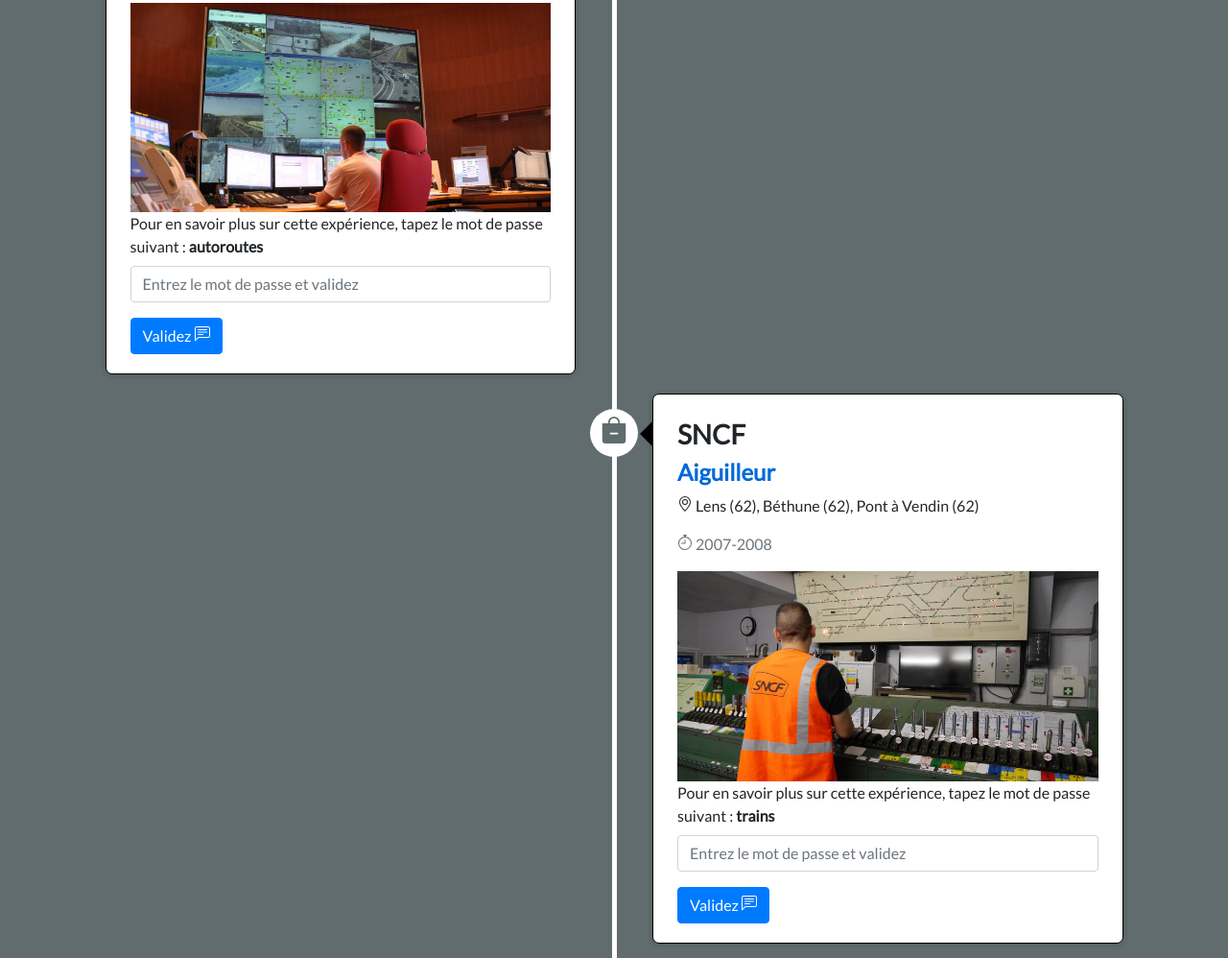
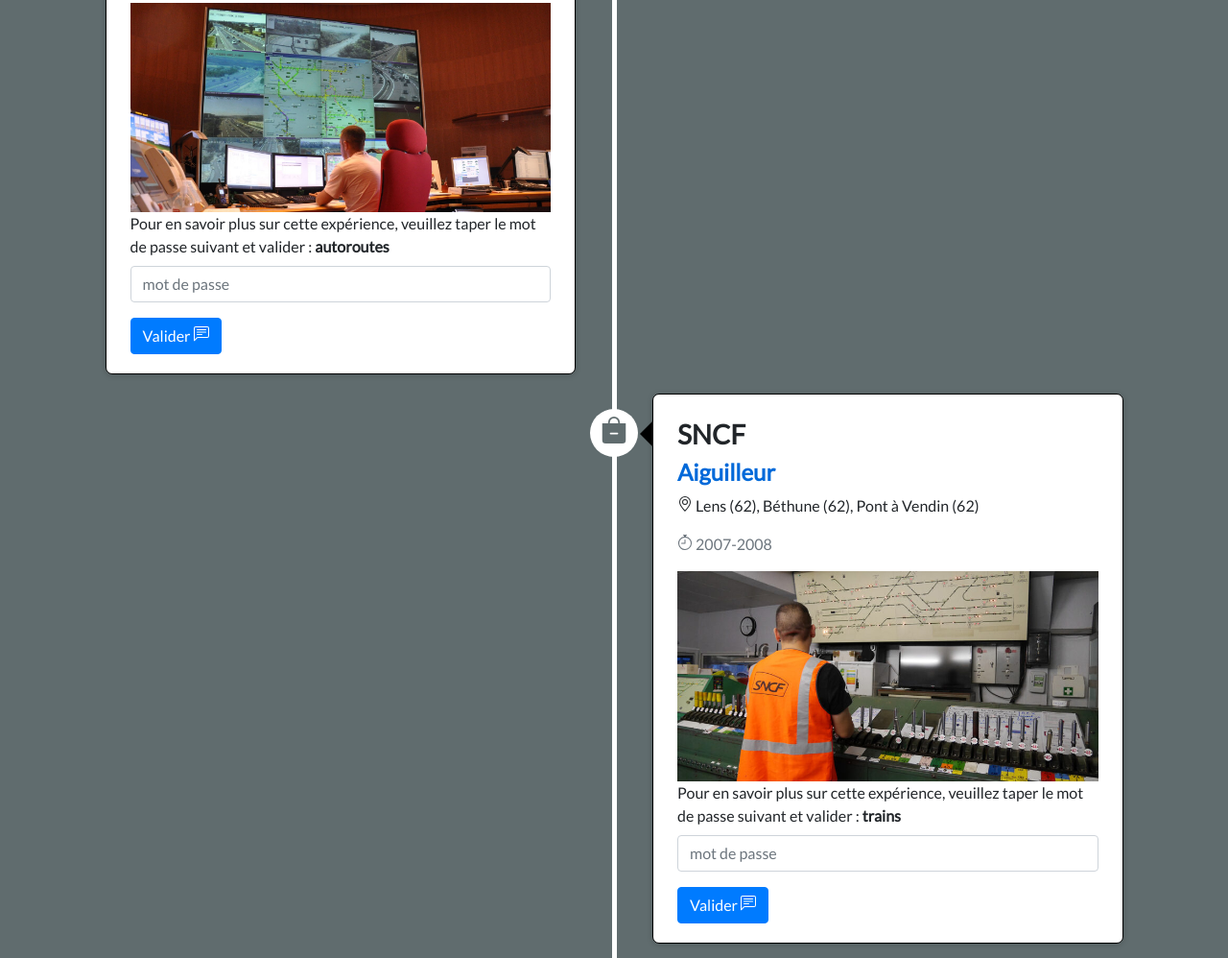
Before and after one commit to Alexandre-Vermelle/CV-numerique-2, a plain HTML site: page index.html in a window 1280 px wide. Shown: the part 1702-2700 px from the top of the page at 96% size. Drawn offline with nearby package versions, Linux system fonts and the light colour scheme.

Commit message:
mise à jour

```diff
--- a/index.html
+++ b/index.html
@@ -93,8 +93,8 @@
                                 </div>
                            </div>
                            <div class="progress">
-                               <div class="progress-bar progress-bar-striped progress-bar-animated" role="progressbar" aria-valuenow="20" aria-valuemin="0" aria-valuemax="20" style="width:20%;">
-                                  <h5>PHP 20%</h5>
+                               <div class="progress-bar progress-bar-striped progress-bar-animated" role="progressbar" aria-valuenow="50" aria-valuemin="0" aria-valuemax="50" style="width:50%;">
+                                  <h5>WORDPRESS 50%</h5>
                                </div>
                            </div>
                            <div class="progress">
@@ -142,10 +142,10 @@
                                         <div class="timeline-body">
                                             <div class="form-group">
                                                 <img src="assets/img/pc-autoroutes.jpg" />
-                                                <label>Pour en savoir plus sur cette expérience, tapez le mot de passe suivant : <strong>autoroutes</strong></label>
-                                                <input type="text" id="sanefPassword" class="form-control" placeholder="Entrez le mot de passe et validez">
+                                                <label>Pour en savoir plus sur cette expérience, veuillez taper le mot de passe suivant et valider : <strong>autoroutes</strong></label>
+                                                <input type="text" id="sanefPassword" class="form-control" placeholder="mot de passe">
                                             </div>
-                                            <button type="submit" class="btn btn-primary" id="sanefPasswordSubmit" onclick= "sanefPasswordSubmit ()">Validez <svg width="1em" height="1em" viewBox="0 0 16 16" class="bi bi-chat-left-text" fill="currentColor" xmlns="http://www.w3.org/2000/svg">
+                                            <button type="submit" class="btn btn-primary" id="sanefPasswordSubmit" onclick= "sanefPasswordSubmit ()">Valider <svg width="1em" height="1em" viewBox="0 0 16 16" class="bi bi-chat-left-text" fill="currentColor" xmlns="http://www.w3.org/2000/svg">
                                                 <path fill-rule="evenodd" d="M14 1H2a1 1 0 0 0-1 1v11.586l2-2A2 2 0 0 1 4.414 11H14a1 1 0 0 0 1-1V2a1 1 0 0 0-1-1zM2 0a2 2 0 0 0-2 2v12.793a.5.5 0 0 0 .854.353l2.853-2.853A1 1 0 0 1 4.414 12H14a2 2 0 0 0 2-2V2a2 2 0 0 0-2-2H2z"/>
                                                 <path fill-rule="evenodd" d="M3 3.5a.5.5 0 0 1 .5-.5h9a.5.5 0 0 1 0 1h-9a.5.5 0 0 1-.5-.5zM3 6a.5.5 0 0 1 .5-.5h9a.5.5 0 0 1 0 1h-9A.5.5 0 0 1 3 6zm0 2.5a.5.5 0 0 1 .5-.5h5a.5.5 0 0 1 0 1h-5a.5.5 0 0 1-.5-.5z"/>
                                             </svg></button>
@@ -174,10 +174,10 @@
                                         <div class="timeline-body">
                                             <div class="form-group">
                                                 <img src="assets/img/aiguilleur.jpg" />
-                                                <label>Pour en savoir plus sur cette expérience, tapez le mot de passe suivant : <strong>trains</strong></label>
-                                                <input type="text" id="sncfPassword" class="form-control" placeholder="Entrez le mot de passe et validez">
+                                                <label>Pour en savoir plus sur cette expérience, veuillez taper le mot de passe suivant et valider : <strong>trains</strong></label>
+                                                <input type="text" id="sncfPassword" class="form-control" placeholder="mot de passe">
                                             </div>
-                                            <button type="submit" class="btn btn-primary" id="sncfPasswordSubmit" onclick= "sncfPasswordSubmit ()">Validez <svg width="1em" height="1em" viewBox="0 0 16 16" class="bi bi-chat-left-text" fill="currentColor" xmlns="http://www.w3.org/2000/svg">
+                                            <button type="submit" class="btn btn-primary" id="sncfPasswordSubmit" onclick= "sncfPasswordSubmit ()">Valider <svg width="1em" height="1em" viewBox="0 0 16 16" class="bi bi-chat-left-text" fill="currentColor" xmlns="http://www.w3.org/2000/svg">
                                                 <path fill-rule="evenodd" d="M14 1H2a1 1 0 0 0-1 1v11.586l2-2A2 2 0 0 1 4.414 11H14a1 1 0 0 0 1-1V2a1 1 0 0 0-1-1zM2 0a2 2 0 0 0-2 2v12.793a.5.5 0 0 0 .854.353l2.853-2.853A1 1 0 0 1 4.414 12H14a2 2 0 0 0 2-2V2a2 2 0 0 0-2-2H2z"/>
                                                 <path fill-rule="evenodd" d="M3 3.5a.5.5 0 0 1 .5-.5h9a.5.5 0 0 1 0 1h-9a.5.5 0 0 1-.5-.5zM3 6a.5.5 0 0 1 .5-.5h9a.5.5 0 0 1 0 1h-9A.5.5 0 0 1 3 6zm0 2.5a.5.5 0 0 1 .5-.5h5a.5.5 0 0 1 0 1h-5a.5.5 0 0 1-.5-.5z"/>
                                               </svg></button>
@@ -206,10 +206,10 @@
                                             <div class="timeline-body">
                                                 <div class="form-group">
                                                     <img src="assets/img/formateur.jpg" />
-                                                    <label>Pour en savoir plus sur cette expérience, tapez le mot de passe suivant : <strong>formation</strong></label>
-                                                    <input type="text" id="formationPassword" class="form-control" placeholder="Entrez le mot de passe et validez">
+                                                    <label>Pour en savoir plus sur cette expérience, veuillez taper le mot de passe suivant et valider : <strong>formation</strong></label>
+                                                    <input type="text" id="formationPassword" class="form-control" placeholder="mot de passe">
                                                 </div>
-                                                <button type="submit" class="btn btn-primary" id="formationPasswordSubmit" onclick= "formationPasswordSubmit ()">Validez <svg width="1em" height="1em" viewBox="0 0 16 16" class="bi bi-chat-left-text" fill="currentColor" xmlns="http://www.w3.org/2000/svg">
+                                                <button type="submit" class="btn btn-primary" id="formationPasswordSubmit" onclick= "formationPasswordSubmit ()">Valider <svg width="1em" height="1em" viewBox="0 0 16 16" class="bi bi-chat-left-text" fill="currentColor" xmlns="http://www.w3.org/2000/svg">
                                                     <path fill-rule="evenodd" d="M14 1H2a1 1 0 0 0-1 1v11.586l2-2A2 2 0 0 1 4.414 11H14a1 1 0 0 0 1-1V2a1 1 0 0 0-1-1zM2 0a2 2 0 0 0-2 2v12.793a.5.5 0 0 0 .854.353l2.853-2.853A1 1 0 0 1 4.414 12H14a2 2 0 0 0 2-2V2a2 2 0 0 0-2-2H2z"/>
                                                     <path fill-rule="evenodd" d="M3 3.5a.5.5 0 0 1 .5-.5h9a.5.5 0 0 1 0 1h-9a.5.5 0 0 1-.5-.5zM3 6a.5.5 0 0 1 .5-.5h9a.5.5 0 0 1 0 1h-9A.5.5 0 0 1 3 6zm0 2.5a.5.5 0 0 1 .5-.5h5a.5.5 0 0 1 0 1h-5a.5.5 0 0 1-.5-.5z"/>
                                                   </svg></button>
@@ -238,10 +238,10 @@
                                                 <div class="timeline-body">
                                                     <div class="form-group">
                                                         <img src="assets/img/surveillant.jpg" />
-                                                        <label>Pour en savoir plus sur cette expérience, tapez le mot de passe suivant : <strong>éducation</strong></label>
-                                                        <input type="text" id="educationPassword" class="form-control" placeholder="Entrez le mot de passe et validez">
+                                                        <label>Pour en savoir plus sur cette expérience, veuillez taper le mot de passe suivant et valider : <strong>éducation</strong></label>
+                                                        <input type="text" id="educationPassword" class="form-control" placeholder="mot de passe">
                                                     </div>
-                                                    <button type="submit" class="btn btn-primary" id="educationPasswordSubmit" onclick= "educationPasswordSubmit ()">Validez <svg width="1em" height="1em" viewBox="0 0 16 16" class="bi bi-chat-left-text" fill="currentColor" xmlns="http://www.w3.org/2000/svg">
+                                                    <button type="submit" class="btn btn-primary" id="educationPasswordSubmit" onclick= "educationPasswordSubmit ()">Valider <svg width="1em" height="1em" viewBox="0 0 16 16" class="bi bi-chat-left-text" fill="currentColor" xmlns="http://www.w3.org/2000/svg">
                                                         <path fill-rule="evenodd" d="M14 1H2a1 1 0 0 0-1 1v11.586l2-2A2 2 0 0 1 4.414 11H14a1 1 0 0 0 1-1V2a1 1 0 0 0-1-1zM2 0a2 2 0 0 0-2 2v12.793a.5.5 0 0 0 .854.353l2.853-2.853A1 1 0 0 1 4.414 12H14a2 2 0 0 0 2-2V2a2 2 0 0 0-2-2H2z"/>
                                                         <path fill-rule="evenodd" d="M3 3.5a.5.5 0 0 1 .5-.5h9a.5.5 0 0 1 0 1h-9a.5.5 0 0 1-.5-.5zM3 6a.5.5 0 0 1 .5-.5h9a.5.5 0 0 1 0 1h-9A.5.5 0 0 1 3 6zm0 2.5a.5.5 0 0 1 .5-.5h5a.5.5 0 0 1 0 1h-5a.5.5 0 0 1-.5-.5z"/>
                                                       </svg></button>
@@ -270,10 +270,10 @@
                                                     <div class="timeline-body">
                                                         <div class="form-group">
                                                             <img src="assets/img/professeur.jpg" />
-                                                            <label>Pour en savoir plus sur cette expérience, tapez le mot de passe suivant : <strong>professeur</strong></label>
-                                                            <input type="text" id="teacherPassword" class="form-control" placeholder="Entrez le mot de passe et validez">
+                                                            <label>Pour en savoir plus sur cette expérience, veuillez taper le mot de passe suivant et valider : <strong>professeur</strong></label>
+                                                            <input type="text" id="teacherPassword" class="form-control" placeholder="mot de passe">
                                                         </div>
-                                                        <button type="submit" class="btn btn-primary" id="teacherPasswordSubmit" onclick= "teacherPasswordSubmit ()">Validez <svg width="1em" height="1em" viewBox="0 0 16 16" class="bi bi-chat-left-text" fill="currentColor" xmlns="http://www.w3.org/2000/svg">
+                                                        <button type="submit" class="btn btn-primary" id="teacherPasswordSubmit" onclick= "teacherPasswordSubmit ()">Valider <svg width="1em" height="1em" viewBox="0 0 16 16" class="bi bi-chat-left-text" fill="currentColor" xmlns="http://www.w3.org/2000/svg">
                                                             <path fill-rule="evenodd" d="M14 1H2a1 1 0 0 0-1 1v11.586l2-2A2 2 0 0 1 4.414 11H14a1 1 0 0 0 1-1V2a1 1 0 0 0-1-1zM2 0a2 2 0 0 0-2 2v12.793a.5.5 0 0 0 .854.353l2.853-2.853A1 1 0 0 1 4.414 12H14a2 2 0 0 0 2-2V2a2 2 0 0 0-2-2H2z"/>
                                                             <path fill-rule="evenodd" d="M3 3.5a.5.5 0 0 1 .5-.5h9a.5.5 0 0 1 0 1h-9a.5.5 0 0 1-.5-.5zM3 6a.5.5 0 0 1 .5-.5h9a.5.5 0 0 1 0 1h-9A.5.5 0 0 1 3 6zm0 2.5a.5.5 0 0 1 .5-.5h5a.5.5 0 0 1 0 1h-5a.5.5 0 0 1-.5-.5z"/>
                                                           </svg></button>
@@ -302,10 +302,10 @@
                                                         <div class="timeline-body">
                                                             <div class="form-group">
                                                                 <img src="assets/img/pocheur.jpg" />
-                                                                <label>Pour en savoir plus sur cette expérience, tapez le mot de passe suivant : <strong>aciérie</strong></label>
-                                                                <input type="text" id="factoryPassword" class="form-control" placeholder="Entrez le mot de passe et validez">
+                                                                <label>Pour en savoir plus sur cette expérience, veuillez taper le mot de passe suivant et valider : <strong>aciérie</strong></label>
+                                                                <input type="text" id="factoryPassword" class="form-control" placeholder="mot de passe">
                                                             </div>
-                                                            <button type="submit" class="btn btn-primary" id="factoryPasswordSubmit" onclick= "factoryPasswordSubmit ()">Validez <svg width="1em" height="1em" viewBox="0 0 16 16" class="bi bi-chat-left-text" fill="currentColor" xmlns="http://www.w3.org/2000/svg">
+                                                            <button type="submit" class="btn btn-primary" id="factoryPasswordSubmit" onclick= "factoryPasswordSubmit ()">Valider <svg width="1em" height="1em" viewBox="0 0 16 16" class="bi bi-chat-left-text" fill="currentColor" xmlns="http://www.w3.org/2000/svg">
                                                                 <path fill-rule="evenodd" d="M14 1H2a1 1 0 0 0-1 1v11.586l2-2A2 2 0 0 1 4.414 11H14a1 1 0 0 0 1-1V2a1 1 0 0 0-1-1zM2 0a2 2 0 0 0-2 2v12.793a.5.5 0 0 0 .854.353l2.853-2.853A1 1 0 0 1 4.414 12H14a2 2 0 0 0 2-2V2a2 2 0 0 0-2-2H2z"/>
                                                                 <path fill-rule="evenodd" d="M3 3.5a.5.5 0 0 1 .5-.5h9a.5.5 0 0 1 0 1h-9a.5.5 0 0 1-.5-.5zM3 6a.5.5 0 0 1 .5-.5h9a.5.5 0 0 1 0 1h-9A.5.5 0 0 1 3 6zm0 2.5a.5.5 0 0 1 .5-.5h5a.5.5 0 0 1 0 1h-5a.5.5 0 0 1-.5-.5z"/>
                                                               </svg></button>
@@ -350,10 +350,10 @@
                                         <div class="timeline-body">
                                             <div class="form-group">
                                                 <img src="assets/img/office.jpg" />
-                                                <label>Pour en savoir plus sur cette expérience, tapez le mot de passe suivant : <strong>tourisme</strong></label>
-                                                <input type="text" id="officePassword" class="form-control" placeholder="Entrez le mot de passe et validez">
+                                                <label>Pour en savoir plus sur cette expérience, veuillez taper le mot de passe suivant et valider : <strong>tourisme</strong></label>
+                                                <input type="text" id="officePassword" class="form-control" placeholder="mot de passe">
                                             </div>
-                                            <button type="submit" class="btn btn-primary" id="officePasswordSubmit" onclick= "officePasswordSubmit ()">Validez <svg width="1em" height="1em" viewBox="0 0 16 16" class="bi bi-chat-left-text" fill="currentColor" xmlns="http://www.w3.org/2000/svg">
+                                            <button type="submit" class="btn btn-primary" id="officePasswordSubmit" onclick= "officePasswordSubmit ()">Valider <svg width="1em" height="1em" viewBox="0 0 16 16" class="bi bi-chat-left-text" fill="currentColor" xmlns="http://www.w3.org/2000/svg">
                                                 <path fill-rule="evenodd" d="M14 1H2a1 1 0 0 0-1 1v11.586l2-2A2 2 0 0 1 4.414 11H14a1 1 0 0 0 1-1V2a1 1 0 0 0-1-1zM2 0a2 2 0 0 0-2 2v12.793a.5.5 0 0 0 .854.353l2.853-2.853A1 1 0 0 1 4.414 12H14a2 2 0 0 0 2-2V2a2 2 0 0 0-2-2H2z"/>
                                                 <path fill-rule="evenodd" d="M3 3.5a.5.5 0 0 1 .5-.5h9a.5.5 0 0 1 0 1h-9a.5.5 0 0 1-.5-.5zM3 6a.5.5 0 0 1 .5-.5h9a.5.5 0 0 1 0 1h-9A.5.5 0 0 1 3 6zm0 2.5a.5.5 0 0 1 .5-.5h5a.5.5 0 0 1 0 1h-5a.5.5 0 0 1-.5-.5z"/>
                                             </svg></button>
@@ -382,10 +382,10 @@
                                         <div class="timeline-body">
                                             <div class="form-group">
                                                 <img src="assets/img/Communauté_de_Communes_Artois-Flandres.jpg" />
-                                                <label>Pour en savoir plus sur cette expérience, tapez le mot de passe suivant : <strong>territoire</strong></label>
-                                                <input type="text" id="cityPassword" class="form-control" placeholder="Entrez le mot de passe et validez">
+                                                <label>Pour en savoir plus sur cette expérience, veuillez taper le mot de passe suivant et valider : <strong>territoire</strong></label>
+                                                <input type="text" id="cityPassword" class="form-control" placeholder="mot de passe">
                                             </div>
-                                            <button type="submit" class="btn btn-primary" id="cityPasswordSubmit" onclick= "cityPasswordSubmit ()">Validez <svg width="1em" height="1em" viewBox="0 0 16 16" class="bi bi-chat-left-text" fill="currentColor" xmlns="http://www.w3.org/2000/svg">
+                                            <button type="submit" class="btn btn-primary" id="cityPasswordSubmit" onclick= "cityPasswordSubmit ()">Valider <svg width="1em" height="1em" viewBox="0 0 16 16" class="bi bi-chat-left-text" fill="currentColor" xmlns="http://www.w3.org/2000/svg">
                                                 <path fill-rule="evenodd" d="M14 1H2a1 1 0 0 0-1 1v11.586l2-2A2 2 0 0 1 4.414 11H14a1 1 0 0 0 1-1V2a1 1 0 0 0-1-1zM2 0a2 2 0 0 0-2 2v12.793a.5.5 0 0 0 .854.353l2.853-2.853A1 1 0 0 1 4.414 12H14a2 2 0 0 0 2-2V2a2 2 0 0 0-2-2H2z"/>
                                                 <path fill-rule="evenodd" d="M3 3.5a.5.5 0 0 1 .5-.5h9a.5.5 0 0 1 0 1h-9a.5.5 0 0 1-.5-.5zM3 6a.5.5 0 0 1 .5-.5h9a.5.5 0 0 1 0 1h-9A.5.5 0 0 1 3 6zm0 2.5a.5.5 0 0 1 .5-.5h5a.5.5 0 0 1 0 1h-5a.5.5 0 0 1-.5-.5z"/>
                                               </svg></button>
@@ -414,10 +414,10 @@
                                             <div class="timeline-body">
                                                 <div class="form-group">
                                                     <img src="assets/img/handicap.jpg" />
-                                                    <label>Pour en savoir plus sur cette expérience, tapez le mot de passe suivant : <strong>handicap</strong></label>
-                                                    <input type="text" id="handicapPassword" class="form-control" placeholder="Entrez le mot de passe et validez">
+                                                    <label>Pour en savoir plus sur cette expérience, veuillez taper le mot de passe suivant et valider : <strong>handicap</strong></label>
+                                                    <input type="text" id="handicapPassword" class="form-control" placeholder="mot de passe">
                                                 </div>
-                                                <button type="submit" class="btn btn-primary" id="handicapPasswordSubmit" onclick= "handicapPasswordSubmit ()">Validez <svg width="1em" height="1em" viewBox="0 0 16 16" class="bi bi-chat-left-text" fill="currentColor" xmlns="http://www.w3.org/2000/svg">
+                                                <button type="submit" class="btn btn-primary" id="handicapPasswordSubmit" onclick= "handicapPasswordSubmit ()">Valider <svg width="1em" height="1em" viewBox="0 0 16 16" class="bi bi-chat-left-text" fill="currentColor" xmlns="http://www.w3.org/2000/svg">
                                                     <path fill-rule="evenodd" d="M14 1H2a1 1 0 0 0-1 1v11.586l2-2A2 2 0 0 1 4.414 11H14a1 1 0 0 0 1-1V2a1 1 0 0 0-1-1zM2 0a2 2 0 0 0-2 2v12.793a.5.5 0 0 0 .854.353l2.853-2.853A1 1 0 0 1 4.414 12H14a2 2 0 0 0 2-2V2a2 2 0 0 0-2-2H2z"/>
                                                     <path fill-rule="evenodd" d="M3 3.5a.5.5 0 0 1 .5-.5h9a.5.5 0 0 1 0 1h-9a.5.5 0 0 1-.5-.5zM3 6a.5.5 0 0 1 .5-.5h9a.5.5 0 0 1 0 1h-9A.5.5 0 0 1 3 6zm0 2.5a.5.5 0 0 1 .5-.5h5a.5.5 0 0 1 0 1h-5a.5.5 0 0 1-.5-.5z"/>
                                                   </svg></button>
@@ -446,7 +446,7 @@
                                 <h3>Titre Professionnel «Développeur web et web mobile»</h3>
                                 <p>Apprentissage des fondamentaux de la culture numérique, du développement Front-End et Back-End</p>
                                 <div class="progress">
-                                    <div class="progress-bar progress-bar-striped progress-bar-animated" role="progressbar" aria-valuenow="30" aria-valuemin="0" aria-valuemax="30" style="width:30%;">
+                                    <div class="progress-bar progress-bar-striped progress-bar-animated" role="progressbar" aria-valuenow="40" aria-valuemin="0" aria-valuemax="40" style="width:40%;">
                                         <h6>En cours</h6>
                                     </div>
                                 </div>
```
